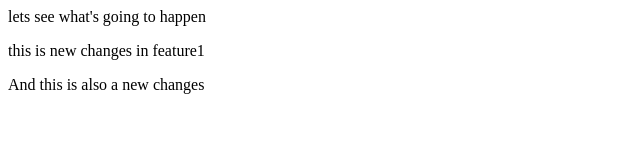
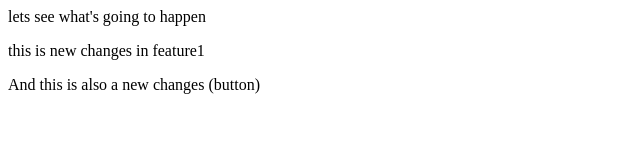
Before and after one commit to PrathmeshGRG/localrepo, a plain HTML site: page index.html in a window 1280 px wide. Shown: the full height of the page, 0-640 px from the left. Drawn offline with Linux system fonts and the light colour scheme.

Commit message:
new button is add in third line

```diff
--- a/index.html
+++ b/index.html
@@ -1,3 +1,3 @@
 <p> lets see what's going to happen</p>
 <p> this is new changes in feature1</p>
-<p> And this is also a new changes</p>
+<p> And this is also a new changes (button)</p>
```
